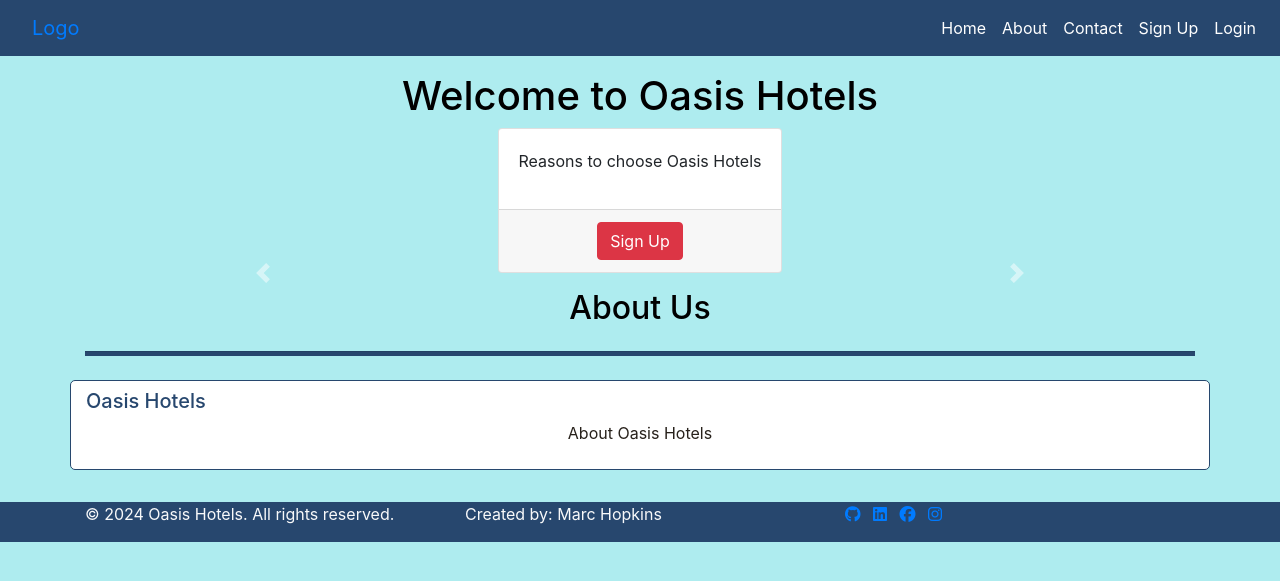
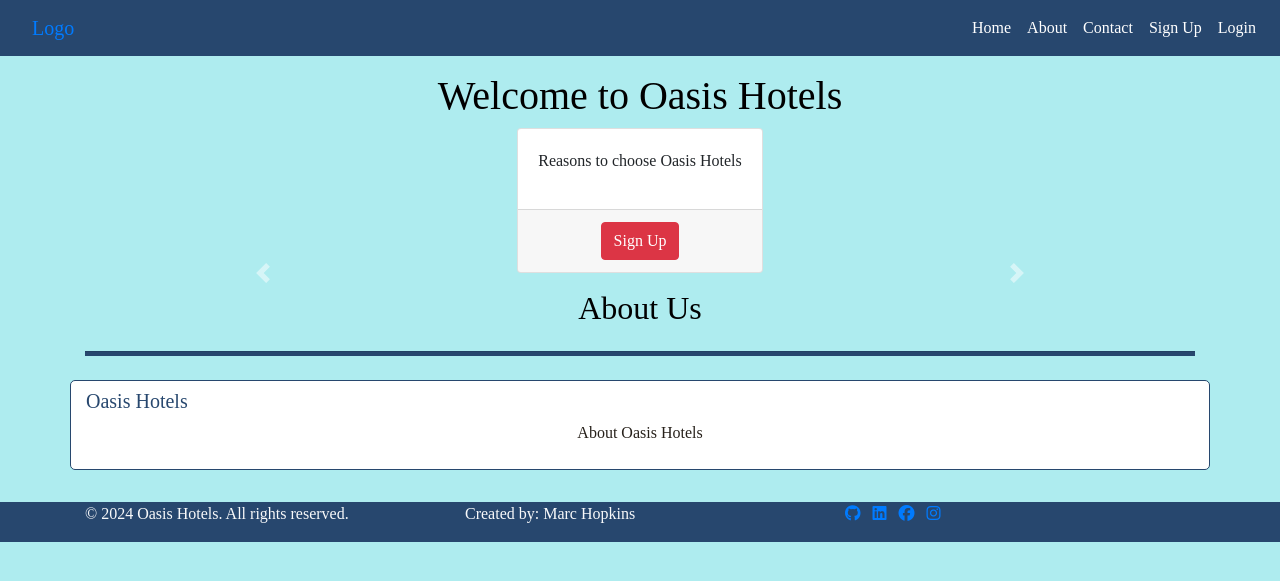
Before and after one commit to Marchopkins96/oasis-hotels, a Django app: page / in a window 1280 px wide. Shown: the top 581 px of the page. Run offline with Django 4.2, Linux system fonts and the light colour scheme; data that the repository does not hold is empty; some libraries are stand-ins or nearby versions.

Commit message:
Update style.css

```diff
--- a/static/css/style.css
+++ b/static/css/style.css
@@ -1,6 +1,9 @@
+@import url('https://fonts.googleapis.com/css2?family=Hind+Siliguri:wght@600&display=swap');
+
 /*General Styling*/
 body {
     background-color: #aeecef;
+    font-family: 'Hind', 'Siliguri', serif;
 }
 
 /*Nav Bar*/
```
